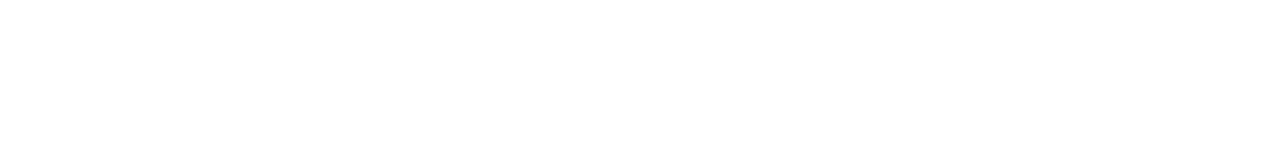
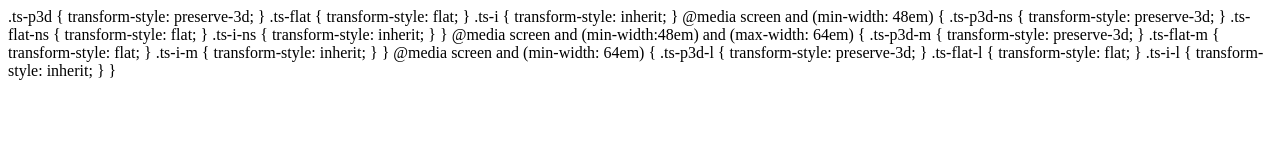
Before and after one commit to mrmrs/css-transform-style, a website: page index.html in a window 1280 px wide. Drawn offline with Linux system fonts and the light colour scheme.

Commit message:
Adding css contents to html file for documentation

```diff
--- a/index.html
+++ b/index.html
@@ -12,5 +12,27 @@
     <link rel="stylesheet" href="transform-style.css">
   </head>
   <body>
-  </body>
+.ts-p3d {   transform-style: preserve-3d; }
+.ts-flat {  transform-style: flat; }
+.ts-i {     transform-style: inherit; }
+
+@media screen and (min-width: 48em) {
+.ts-p3d-ns {  transform-style: preserve-3d; }
+.ts-flat-ns { transform-style: flat; }
+.ts-i-ns {    transform-style: inherit; }
+}
+
+@media screen and (min-width:48em) and (max-width: 64em) {
+.ts-p3d-m {   transform-style: preserve-3d; }
+.ts-flat-m {  transform-style: flat; }
+.ts-i-m {     transform-style: inherit; }
+}
+
+@media screen and (min-width: 64em) {
+.ts-p3d-l {   transform-style: preserve-3d; }
+.ts-flat-l {  transform-style: flat; }
+.ts-i-l {     transform-style: inherit; }
+}
+
+</body>
 </html>
```
